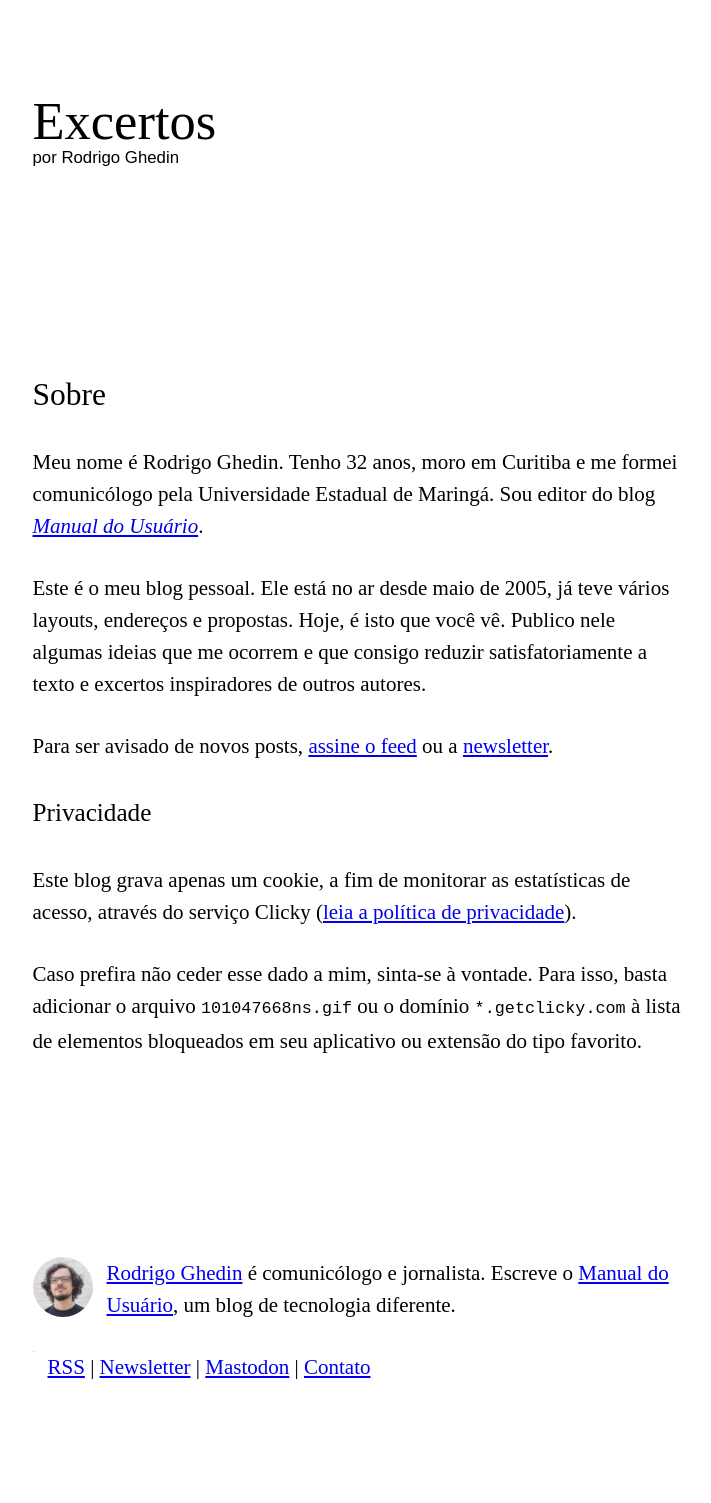
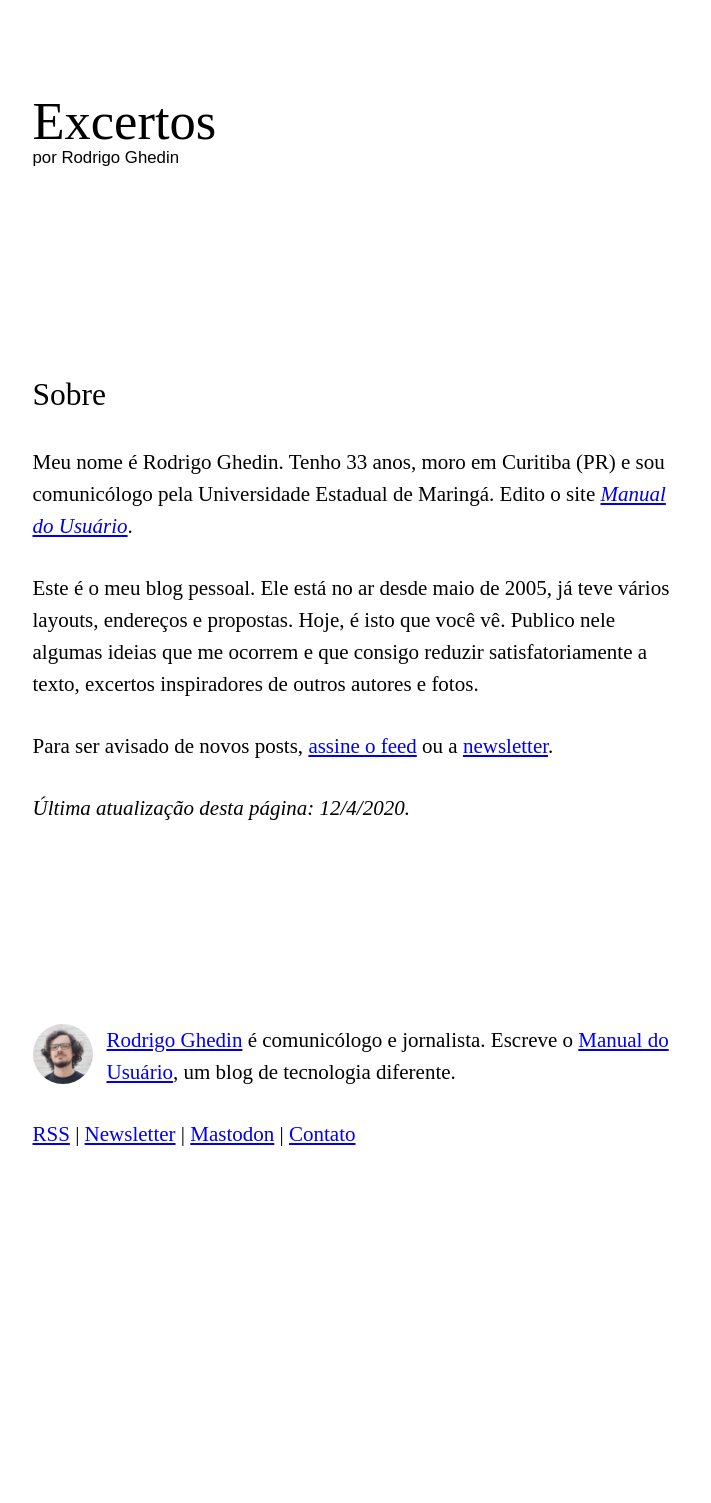
Before and after one commit to rghedin/rghedin.github.io, a Jekyll site: the page built from sobre.md, in a window 1280 px wide. Shown: the whole page, without its empty margins (282-993 px from the left). Built offline with Jekyll 4.4.1, drawn with Linux system fonts in a browser that asks for light colours; after the commit the page ends 1270 px from its top, so only the background shows below that.

Commit message:
Remoção do Clicky e atualização do "Sobre".

```diff
--- a/_includes/footer.html
+++ b/_includes/footer.html
@@ -1,7 +1,7 @@
   <footer>
     <p><img src="{{ site.baseurl }}/assets/foto-perfil.jpg" alt="Rodrigo Ghedin"/><a href="/sobre">Rodrigo Ghedin</a> é comunicólogo e jornalista. Escreve o <a href="https://manualdousuario.net/">Manual do Usuário</a>, um blog de tecnologia diferente.</p>
 
-    <p><a href="{{ "/feed.xml" | relative_url }}">RSS</a> | <a href="https://newsletter.ghed.in">Newsletter</a> | <a rel="me" href="https://masto.donte.com.br/@ghedin" target="_blank">Mastodon</a> | <a href="mailto:rodrigo@ghed.in">Contato</a> <img alt="Clicky" width="1" height="1" style="width: 1px; height: 1px" src="//in.getclicky.com/101047668ns.gif" /></p>
+    <p><a href="{{ "/feed.xml" | relative_url }}">RSS</a> | <a href="https://newsletter.ghed.in">Newsletter</a> | <a rel="me" href="https://masto.donte.com.br/@ghedin" target="_blank">Mastodon</a> | <a href="mailto:rodrigo@ghed.in">Contato</a></p>
   </footer>
 
 </div>
--- a/sobre.md
+++ b/sobre.md
@@ -2,14 +2,10 @@
 layout: page
 title: "Sobre"
 ---
-Meu nome é Rodrigo Ghedin. Tenho 32 anos, moro em Curitiba e me formei comunicólogo pela Universidade Estadual de Maringá. Sou editor do blog [_Manual do Usuário_](http://www.gazetadopovo.com.br/manualdousuario).
+Meu nome é Rodrigo Ghedin. Tenho 33 anos, moro em Curitiba (PR) e sou comunicólogo pela Universidade Estadual de Maringá. Edito o site [_Manual do Usuário_](https://manualdousuario.net/).
 
-Este é o meu blog pessoal. Ele está no ar desde maio de 2005, já teve vários layouts, endereços e propostas. Hoje, é isto que você vê. Publico nele algumas ideias que me ocorrem e que consigo reduzir satisfatoriamente a texto e excertos inspiradores de outros autores.
+Este é o meu blog pessoal. Ele está no ar desde maio de 2005, já teve vários layouts, endereços e propostas. Hoje, é isto que você vê. Publico nele algumas ideias que me ocorrem e que consigo reduzir satisfatoriamente a texto, excertos inspiradores de outros autores e fotos.
 
 Para ser avisado de novos posts, [assine o feed](https://blog.ghed.in/feed.xml) ou a [newsletter](https://newsletter.ghed.in).
 
-## Privacidade
-
-Este blog grava apenas um cookie, a fim de monitorar as estatísticas de acesso, através do serviço Clicky ([leia a política de privacidade](https://clicky.com/terms#privacy)).
-
-Caso prefira não ceder esse dado a mim, sinta-se à vontade. Para isso, basta adicionar o arquivo `101047668ns.gif` ou o domínio `*.getclicky.com` à lista de elementos bloqueados em seu aplicativo ou extensão do tipo favorito.
+_Última atualização desta página: 12/4/2020._
```
